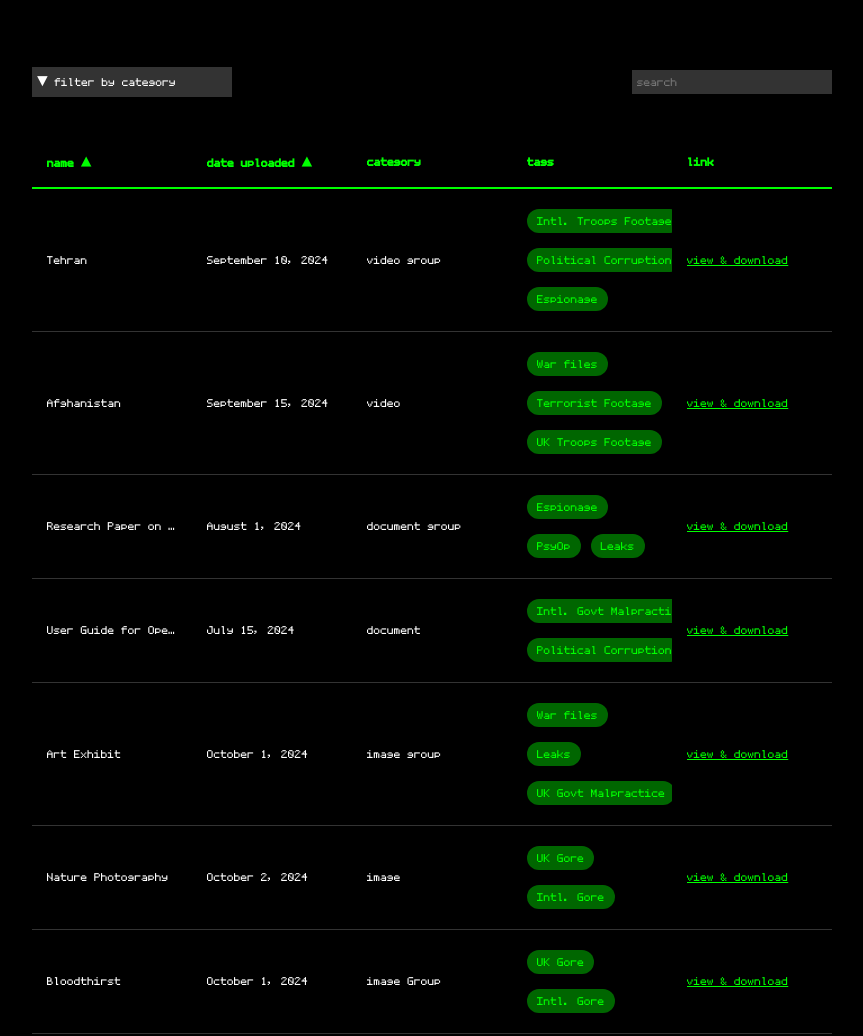
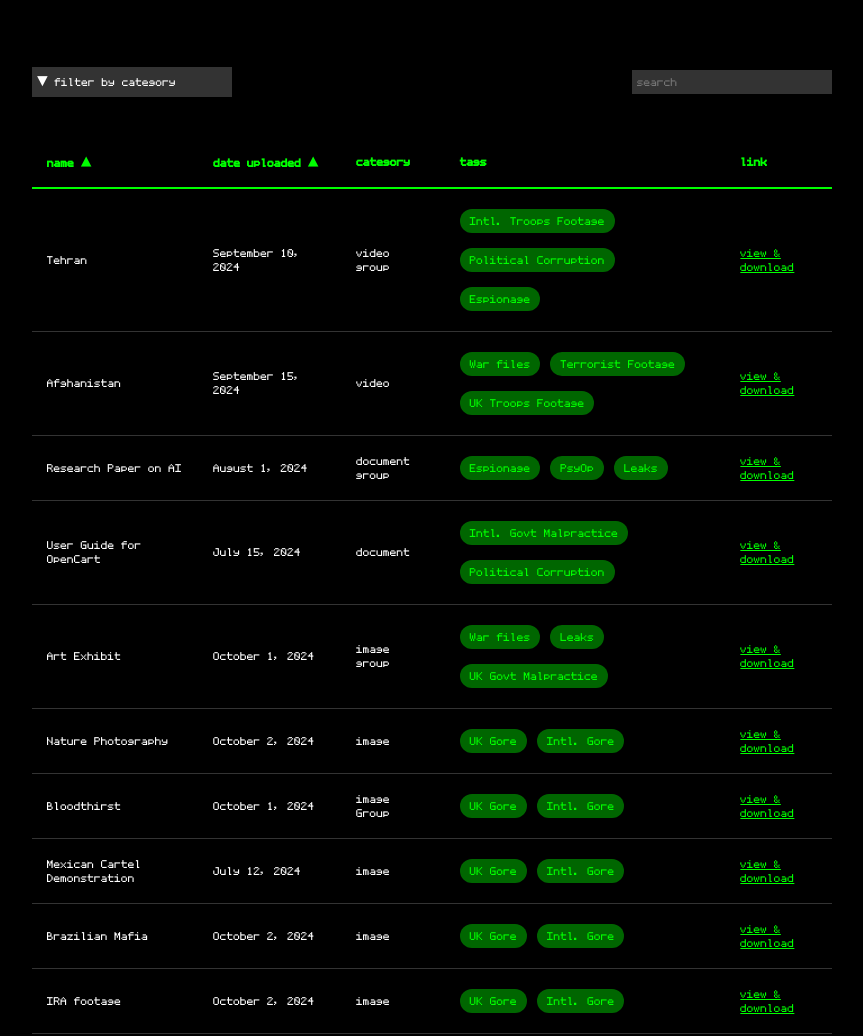
Before and after one commit to theprimordialconnection/theprimordialconnection.github.io, a plain HTML site: page docs.htm in a window 1280 px wide. Shown: the part 622-1658 px from the top of the page, without its empty margins (208-1071 px from the left). Drawn offline with Linux system fonts and the light colour scheme; files whose address does not match are found by name.

Commit message:
i forgot wrapping

```diff
--- a/styles/table.css
+++ b/styles/table.css
@@ -22,22 +22,12 @@
 /* Table Styling */
 .content-table {
     width: 100%;
-    max-width: 800px; /* Set the max width to match tpcwelcome.png */
+    max-width: 800px;
     margin: 40px auto;
     border-collapse: collapse;
     text-align: left;
     background-color: black;
     color: white;
-    table-layout: fixed; /* Ensure the table resizes dynamically */
-    overflow: hidden; /* Prevent overflow */
-}
-
-/* Ensure the table doesn't exceed the page width */
-.table-wrapper {
-    width: 100%;
-    max-width: 800px; /* Align with tpcwelcome.png */
-    margin: 0 auto; /* Center it on the page */
-    overflow-x: auto; /* Allow horizontal scroll if necessary */
 }
 
 .content-table thead th {
@@ -48,8 +38,6 @@
     text-align: left; /* Ensure headers are left-aligned */
     white-space: nowrap; /* Prevent headers from wrapping */
     vertical-align: middle; /* Vertically center the text */
-    overflow: hidden; /* Prevents header text from overflowing */
-    text-overflow: ellipsis; /* Adds ellipsis if content overflows */
 }
 
 /* Table body styling */
@@ -57,10 +45,9 @@
     padding: 15px;
     border-bottom: 1px solid #333; /* Subtle divider */
     font-size: clamp(14px, 2vw, 18px); /* Dynamically scale table body text */
-    word-wrap: break-word; /* Ensure text wraps within table cells */
-    white-space: nowrap; /* Prevent content overflow */
-    text-overflow: ellipsis; /* Add ellipsis for overflow text */
-    overflow: hidden; /* Hide content that overflows the cell */
+    white-space: normal; /* Allow the text to wrap */
+    word-wrap: break-word; /* Ensure long words wrap within cells */
+    overflow-wrap: break-word; /* Additional property for modern browsers */
 }
 
 /* Hover effect for rows */
@@ -103,6 +90,14 @@
     display: flex;
     flex-wrap: wrap; /* Allow tags to wrap within their container */
     gap: 5px; /* Add space between the tags */
+}
+
+/* Wrapper for dropdown, header, and table */
+.table-wrapper {
+    width: 100%;
+    max-width: 800px; /* Align with the table width */
+    margin: 0 auto; /* Center it on the page */
+    overflow-x: auto; /* Allow horizontal scroll if necessary */
 }
 
 /* Flexbox container for the dropdown and search box */
```
